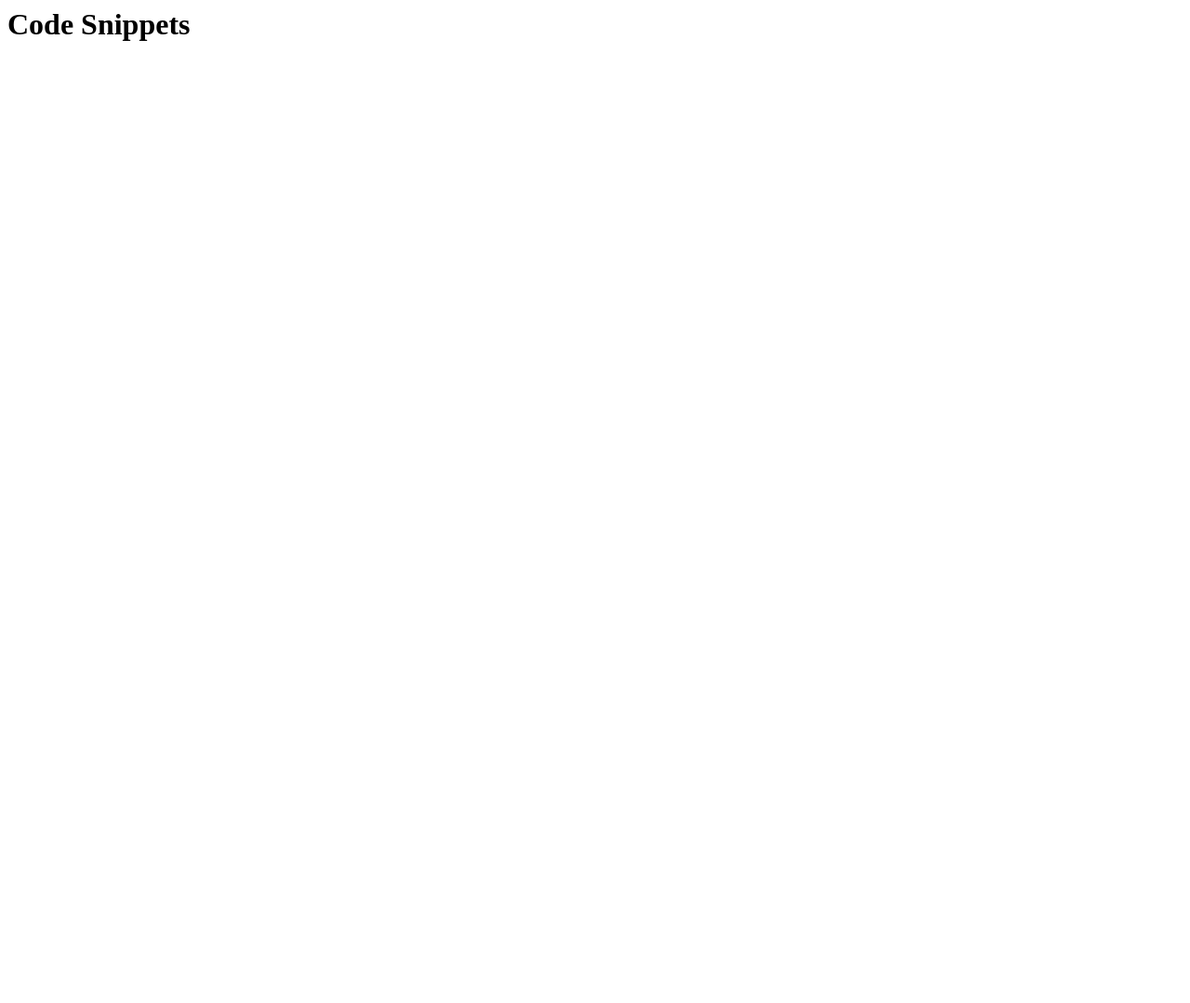
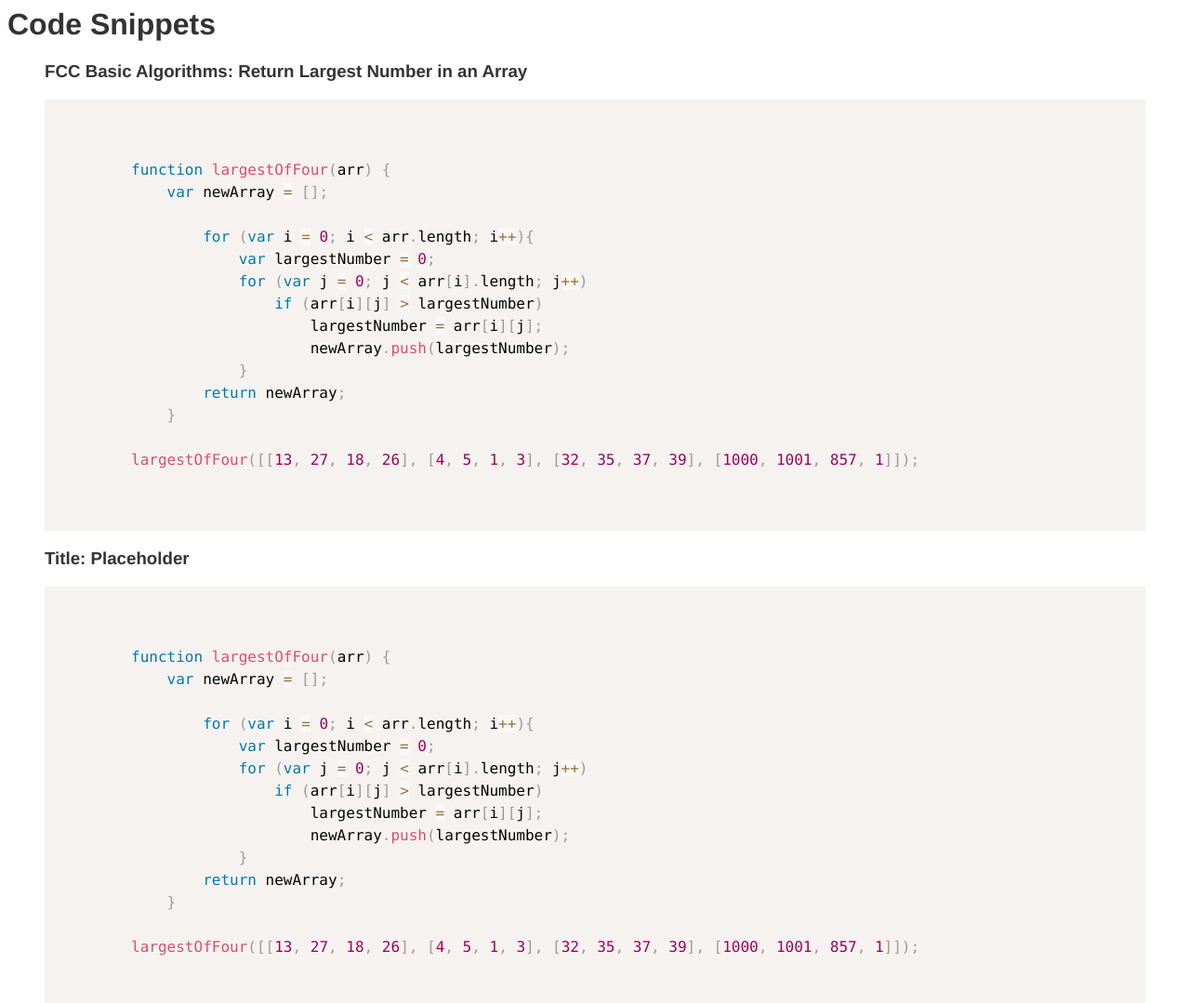
Before and after one commit to PaulApivat/project12, a plain HTML site: page index.html in a window 1280 px wide. Shown: the top 1079 px of the page at 93% size. Before the commit the page ends 800 px from the top, so only its background shows below. Drawn offline with nearby package versions, Linux system fonts and the light colour scheme.

Commit message:
Add Syntax Highlights
Add CSS file
Link to prism.js

```diff
--- a/index.html
+++ b/index.html
@@ -1 +1,72 @@
-<h1> Code Snippets </h1>
+<html>
+	<head>
+		<title> Project 12: Code Snippets</title>
+		<link rel="stylesheet" type="text/css" href="project12.css">
+		<link rel="stylesheet" href="https://cdnjs.cloudflare.com/ajax/libs/prism/1.5.0/themes/prism.min.css">
+
+	</head>
+
+
+	<body>
+		<h1> Code Snippets </h1>
+
+		<div>
+			<figure>
+				<figcaption> <h3>FCC Basic Algorithms: Return Largest Number in an Array </h3></figcaption>
+				<pre><code class="language-javascript">
+
+		function largestOfFour(arr) {
+			var newArray = [];
+
+				for (var i = 0; i < arr.length; i++){
+				 	var largestNumber = 0;
+				   	for (var j = 0; j < arr[i].length; j++)
+				     	if (arr[i][j] > largestNumber)
+				        	largestNumber = arr[i][j];
+				        	newArray.push(largestNumber);
+					}
+				return newArray;
+			}
+
+		largestOfFour([[13, 27, 18, 26], [4, 5, 1, 3], [32, 35, 37, 39], [1000, 1001, 857, 1]]);
+
+			</code></pre>
+			</figure>
+		</div>
+
+
+
+		<div>
+			<figure>
+				<figcaption> <h3> Title: Placeholder </h3></figcaption>
+				<pre><code class="language-javascript">
+
+		function largestOfFour(arr) {
+			var newArray = [];
+
+				for (var i = 0; i < arr.length; i++){
+				 	var largestNumber = 0;
+				   	for (var j = 0; j < arr[i].length; j++)
+				     	if (arr[i][j] > largestNumber)
+				        	largestNumber = arr[i][j];
+				        	newArray.push(largestNumber);
+					}
+				return newArray;
+			}
+
+		largestOfFour([[13, 27, 18, 26], [4, 5, 1, 3], [32, 35, 37, 39], [1000, 1001, 857, 1]]);
+
+			</code></pre>
+			</figure>
+		</div>
+		<div></div>
+
+
+		<p> Shout out to <a href="https://www.taniarascia.com/adding-syntax-highlighting-to-code-snippets/">Tania Rascia</a> for the syntax highlights to these Code Snippets.</p>
+
+
+		<script src="https://cdnjs.cloudflare.com/ajax/libs/prism/1.5.0/prism.min.js"></script>
+	</body>
+
+
+</html>
--- /dev/null
+++ b/project12.css
@@ -0,0 +1,14 @@
+/*  project 12 css   */
+
+
+body {
+	font: 100% Helvetica, sans-serif;
+  	color: #333;
+}
+
+.box {
+  	-webkit-border-radius: 10px;
+ 	-moz-border-radius: 10px;
+  	-ms-border-radius: 10px;
+  	border-radius: 10px;
+}
```
